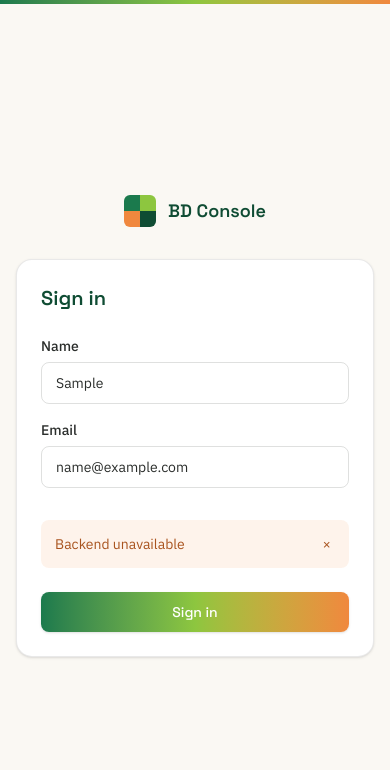
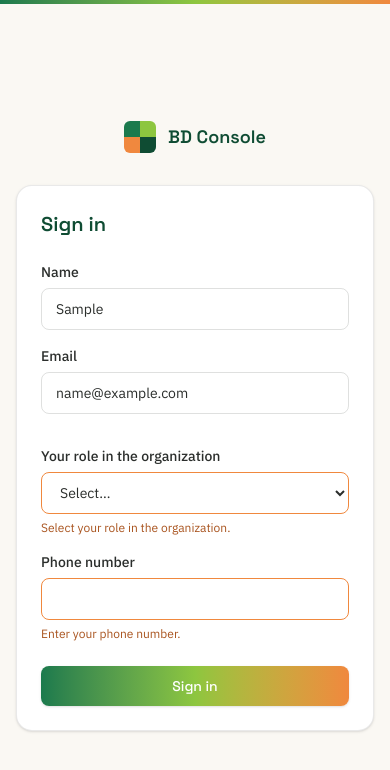
Before and after one commit to sushilkk81/BD-Console, a Next.js app in the folder frontend/: page /login in a window 390 px wide. Both pictures are taken after typing "Sample", "name@example.com" into the empty fields and a click on the button "Sign in". Shown: the top 770 px of the page. Built offline with nearby package versions, Linux system fonts and the light colour scheme; no server answers.

Commit message:
feat(frontend): collect role-in-organization and phone at customer login

```diff
--- a/frontend/app/login/page.tsx
+++ b/frontend/app/login/page.tsx
@@ -10,12 +10,15 @@ import { Card } from "@/components/Card";
 import { Banner } from "@/components/Banner";
 
 const INTERNAL_ROLES = ["BD Manager", "Key Account Manager"];
+const CUSTOMER_TITLES = ["R&D Manager", "BD Manager"];
 
 export default function LoginPage() {
   const router = useRouter();
   const [name, setName] = useState("");
   const [email, setEmail] = useState("");
   const [role, setRole] = useState("");
+  const [title, setTitle] = useState("");
+  const [phone, setPhone] = useState("");
   const [fieldErrors, setFieldErrors] = useState<Record<string, string>>({});
   const [bannerError, setBannerError] = useState("");
   const [submitting, setSubmitting] = useState(false);
@@ -27,6 +30,10 @@ export default function LoginPage() {
     if (!name.trim()) errors.name = "Enter your name.";
     if (!email.trim()) errors.email = "Enter your email.";
     if (isInternal && !role) errors.role = "Select your role.";
+    if (!isInternal && email.trim()) {
+      if (!title) errors.title = "Select your role in the organization.";
+      if (!phone.trim()) errors.phone = "Enter your phone number.";
+    }
     return errors;
   }
 
@@ -39,9 +46,13 @@ export default function LoginPage() {
 
     setSubmitting(true);
     try {
-      const result = await login(name, email, isInternal ? role : undefined);
+      const result = await login(name, email, isInternal ? role : undefined, isInternal ? undefined : title,
+                                  isInternal ? undefined : phone);
       localStorage.setItem("bdconsole_token", result.access_token);
       localStorage.setItem("bdconsole_user", JSON.stringify(result.user));
+      if (result.session_id) {
+        localStorage.setItem("bdconsole_session_id", result.session_id);
+      }
       router.push(LANDING[result.user.role as keyof typeof LANDING] ?? "/requests");
     } catch (err) {
       if (err instanceof ApiError && Object.keys(err.fieldErrors).length > 0) {
@@ -104,6 +115,27 @@ export default function LoginPage() {
               />
             </div>
           </div>
+          <div
+            className={`grid transition-[grid-template-rows,opacity] duration-200 motion-reduce:transition-none ${
+              !isInternal && email.trim() ? "grid-rows-[1fr] opacity-100" : "grid-rows-[0fr] opacity-0"
+            }`}
+            aria-hidden={isInternal || !email.trim()}
+            inert={isInternal || !email.trim() ? true : undefined}
+          >
+            <div className="overflow-hidden flex flex-col gap-4">
+              <SelectField
+                label="Your role in the organization"
+                name="title"
+                value={title}
+                onChange={setTitle}
+                placeholder="Select…"
+                options={CUSTOMER_TITLES.map((t) => ({ value: t, label: t }))}
+                error={fieldErrors.title}
+              />
+              <TextField label="Phone number" name="phone" type="tel" value={phone} onChange={setPhone}
+                         error={fieldErrors.phone} />
+            </div>
+          </div>
           {bannerError && <Banner message={bannerError} onDismiss={() => setBannerError("")} />}
           <Button type="submit" loading={submitting} className="mt-2 w-full">
             {submitting ? "Signing in…" : "Sign in"}
```
